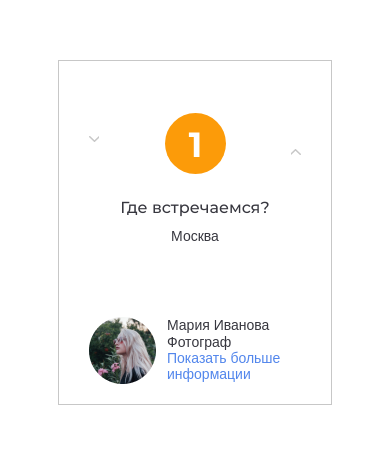
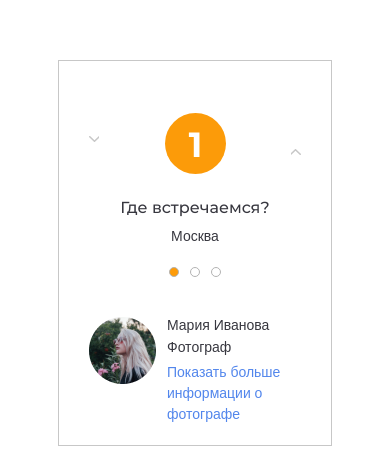
Before and after one commit to jakemidway/HELYFLY, a website: page src/index.html in a window 390 px wide. Shown: the part 4286-4746 px from the top of the page. Drawn offline with nearby package versions, Linux system fonts and the light colour scheme; files that its build step writes are made by us from their sources; files whose address does not match are found by name; a web font is replaced by a local one.

Commit message:
realy colmplite block map

```diff
--- a/src/assets/js/script.js
+++ b/src/assets/js/script.js
@@ -119,15 +119,22 @@ const mapBtnSlidePrev = document.querySelector('.map__btn_prev');
 const mapBtnSlideNext = document.querySelector('.map__btn_next');
 
 let mapItems = document.querySelectorAll('.map__slide-item');
+let mapDots = document.querySelectorAll('.map__dot');
 let countMapSlider = 0;
 
 function toggleItemAct(i) {
     mapItems[i].classList.toggle('map__slide-item_active');
+    mapDots[i].classList.toggle('map__dot_active');
 }
 function cleanItemAct() {
     for (let item of mapItems){
         if (item.classList == 'map__slide-item map__slide-item_active'){
             item.classList.toggle('map__slide-item_active')
+        }
+    }
+    for (let dot of mapDots){
+        if (dot.classList == 'map__dot map__dot_active'){
+            dot.classList.toggle('map__dot_active');
         }
     }
 }
--- a/src/assets/scss/blocks/_map.scss
+++ b/src/assets/scss/blocks/_map.scss
@@ -112,7 +112,7 @@
         padding-top: 86px;
         background-repeat: no-repeat;
         background-position: 50% 0;
-        transition: all 0.6s;
+        transition: all 0.4s;
         &:nth-child(1){
             background-image: url(./../images/map/1.svg);
         }
@@ -124,6 +124,27 @@
         }
         &_active{
             opacity: 1;
+        }
+    }
+
+    &__dots-slide{
+        position: absolute;
+        width: 52px;
+        display: flex;
+        justify-content: space-between;
+        bottom: 0;
+        left: 50%;
+        transform: translateX(-50%);
+    }
+    &__dot{
+        width: 10px;
+        height: 10px;
+        border-radius: 50%;
+        border: 1px solid $colorTextDisable;
+        transition: all 0.4s;
+        &_active{
+            background-color: $colorAccent;
+            border: 1px solid $colorTextDisable;
         }
     }
 
@@ -155,7 +176,17 @@
         margin-bottom: 10px;
     }
 
-
+    &__slide-photographer{
+        p:first-child{
+            margin-bottom: 5px;
+        }
+        p:nth-child(2){
+            margin-bottom: 7px;
+        }
+        a{
+            line-height: 2.1rem;
+        }
+    }
 
 
 
--- a/src/index.html
+++ b/src/index.html
@@ -257,6 +257,12 @@
                     <p>2 места</p>
                 </div>
 
+                <div class="map__dots-slide">
+                    <div class="map__dot map__dot_active"></div>
+                    <div class="map__dot"></div>
+                    <div class="map__dot"></div>
+                </div>
+
                 <button class="map__btn map__btn_prev"></button>
                 <button class="map__btn map__btn_next"></button>
 
@@ -268,7 +274,7 @@
             <div class="map__slide-photographer">
                 <p class="">Мария Иванова</p>
                 <p class="">Фотограф</p>
-                <a class="" href="#">Показать больше информации</a>
+                <a class="" href="#">Показать больше информации о фотографе</a>
             </div>
         </div>
 
```
Also changed, not shown: dist/assets/css/style.css, dist/assets/css/style.min.css, dist/assets/js/script.js, dist/assets/js/script.min.js, dist/index.html.
